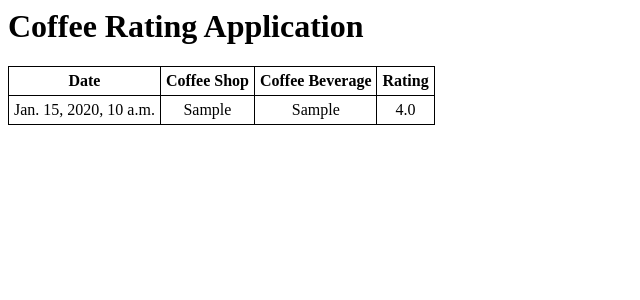
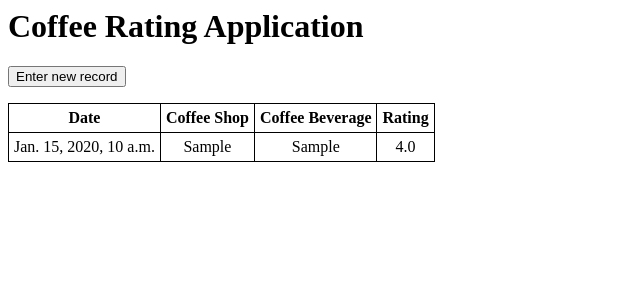
Before and after one commit to obejjada/coffee-rating-app, a Django app: page /coffee_database/all-records in a window 1280 px wide. Shown: the top 300 px of the page, without its empty margins (0-640 px from the left). Run offline with Django 4.2, Linux system fonts and the light colour scheme; tables that the repository leaves empty hold one stand-in row (values such as "Sample post").

Commit message:
Add a button which the user can press to add a new entry to the database. Link the button to the submit_form view

```diff
--- a/coffee_database/templates/coffee_database/all-records.html
+++ b/coffee_database/templates/coffee_database/all-records.html
@@ -9,6 +9,9 @@
     }
 </style>
 </head>
+<form action = "coffee-entry">
+  <input value = "Enter new record" type="submit" >
+</form>
 <table>
     <tbody>
         <th style="text-align: center">Date</th>
```
